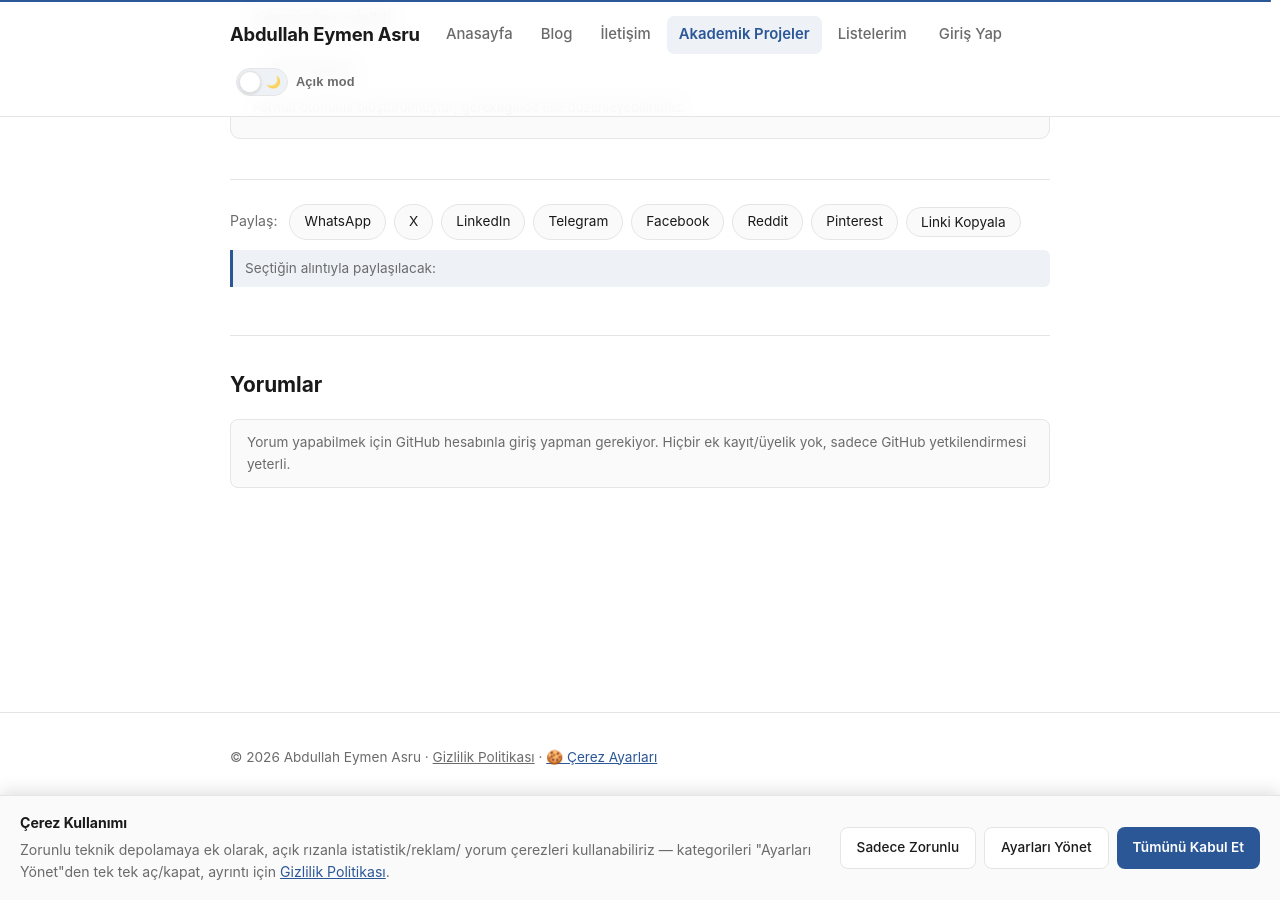
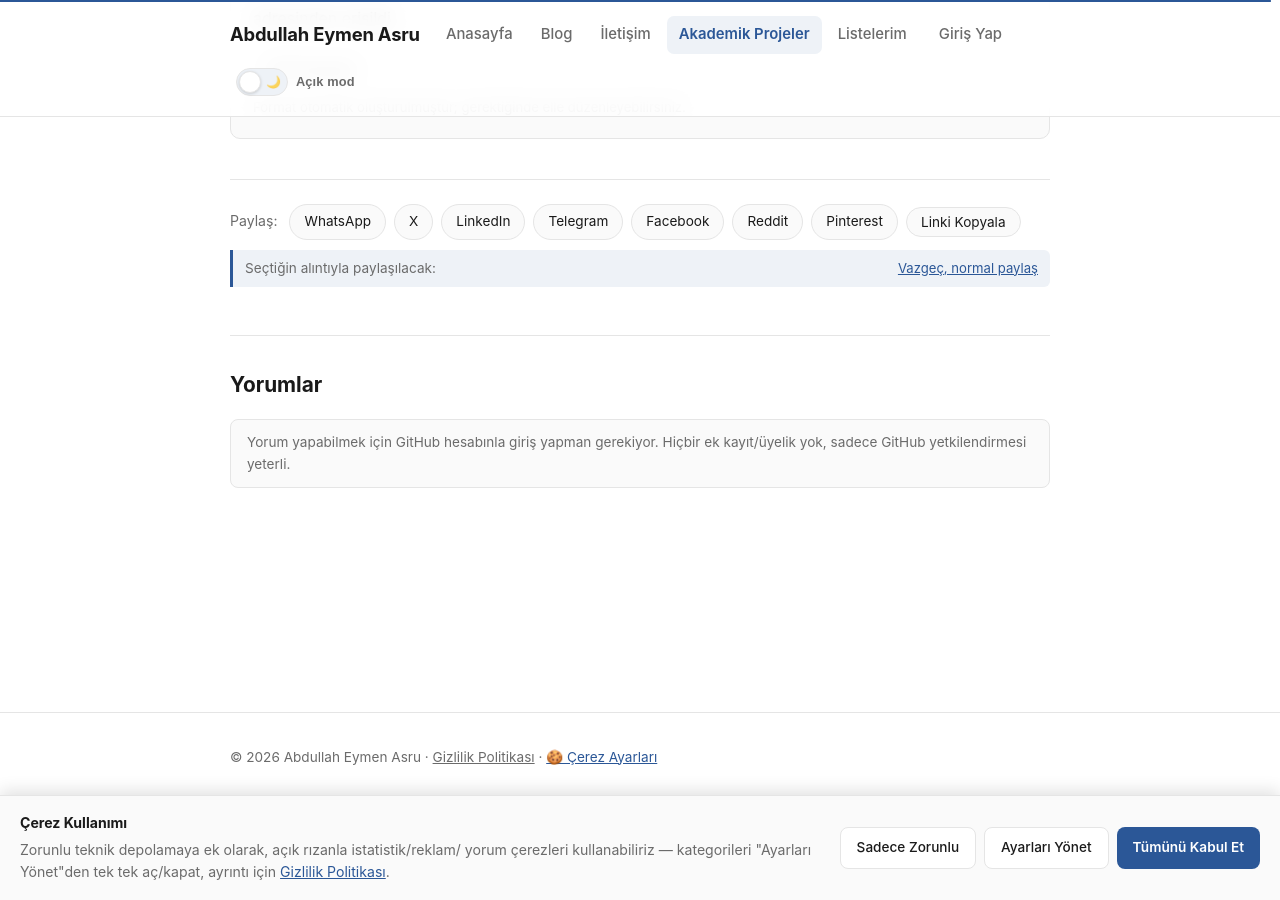
Before and after one commit to abdullah-eymen-asru/abdullah-eymen-asru.github.io, a Jekyll site: the page built from _projects/2026/akademik-kaynaklar.md, in a window 1280 px wide and 900 px high, scrolled down 974 px. Built offline with Jekyll 4.4.1, drawn with Linux system fonts in a browser that asks for light colours; part of the change alters nothing that is shown.

Commit message:
Enhance share functionality with cancellation option
Updated sharing functionality to include cancellation option for quotes and improved clipboard copy behavior.

```diff
--- a/_includes/share.html
+++ b/_includes/share.html
@@ -12,6 +12,7 @@
 </div>
 <p class="share-alinti-notu" id="share-alinti-notu" hidden>
   Seçtiğin alıntıyla paylaşılacak: <span id="share-alinti-onizleme"></span>
+  <button type="button" class="share-alinti-iptal-btn" id="share-alinti-iptal-btn">Vazgeç, normal paylaş</button>
 </p>
 
 <script>
@@ -35,8 +36,19 @@
      * okunuyor, build-time site.url'e GÜVENİLMİYOR.
      */
     const ALINTI_ANAHTARI = "paylas-alinti:" + window.location.pathname;
+    // İPTAL DURUMU: kullanıcı "Vazgeç, normal paylaş" butonuna basarsa, bu
+    // BAYRAK true olur — aktifAlintiyiOku() bundan sonra alıntı hâlâ
+    // sessionStorage'da dursa BİLE boş döner, ta ki YENİ bir alıntı
+    // kopyalanana (secim-alinti-guncellendi event'i) kadar. Sayfa
+    // yenilenince bu bayrak da sıfırlanır (sadece bellekte tutuluyor,
+    // sessionStorage'a YAZILMIYOR) — bu bilinçli bir tercih: "vazgeçme"
+    // sadece o an açık olan sayfa görüntüleme oturumu için geçerli olsun,
+    // kullanıcı sayfayı yenileyip yeniden gelirse alıntı notu (hâlâ 10
+    // dakika içindeyse) tekrar görünsün.
+    let alintiIptalEdildi = false;
 
     function aktifAlintiyiOku() {
+      if (alintiIptalEdildi) return "";
       try {
         const ham = sessionStorage.getItem(ALINTI_ANAHTARI);
         if (!ham) return "";
@@ -78,7 +90,20 @@
     // kaydırdığında (ya da sekmeye geri döndüğünde) not güncel kalsın.
     notuGuncelle();
     window.addEventListener("focus", notuGuncelle);
-    document.addEventListener("secim-alinti-guncellendi", notuGuncelle);
+    document.addEventListener("secim-alinti-guncellendi", () => {
+      // YENİ bir alıntı kopyalandı — önceki "vazgeç" tercihi artık
+      // geçersiz, yeni alıntı normal şekilde gösterilsin.
+      alintiIptalEdildi = false;
+      notuGuncelle();
+    });
+
+    const iptalBtn = document.getElementById("share-alinti-iptal-btn");
+    if (iptalBtn) {
+      iptalBtn.addEventListener("click", () => {
+        alintiIptalEdildi = true;
+        notuGuncelle();
+      });
+    }
 
     const LINK_URETICI = {
       whatsapp: (metin, url) => `https://wa.me/?text=${encodeURIComponent(metin + " " + url)}`,
@@ -128,6 +153,13 @@
     if (copyBtn) {
       copyBtn.addEventListener("click", () => {
         const hedefUrl = gercekUrl || sayfaUrlYedek;
+        // DİĞER PLATFORM LİNKLERİYLE TUTARLI: aktif bir alıntı varsa, o da
+        // (tırnak içinde) linkle birlikte kopyalanır — "Linki Kopyala"
+        // artık sadece çıplak URL değil, WhatsApp/X/Telegram vb. ile AYNI
+        // "alıntı + link" metnini panoya yazıyor.
+        const alinti = aktifAlintiyiOku();
+        const kopyalanacakMetin = alinti ? `${paylasimMetniUret()}\n${hedefUrl}` : hedefUrl;
+
         // WEBVIEW UYUMLULUĞU: navigator.clipboard bazı WebView'lerde hiç
         // tanımlı olmayabilir (izin verilmemiş) ya da writeText() reddedilebilir
         // — bu durumda kullanıcıya bir mesaj gösteriyoruz, sessizce
@@ -138,7 +170,7 @@
           setTimeout(() => { copyBtn.textContent = original; }, 1800);
           return;
         }
-        navigator.clipboard.writeText(hedefUrl).then(() => {
+        navigator.clipboard.writeText(kopyalanacakMetin).then(() => {
           const original = copyBtn.textContent;
           copyBtn.textContent = "Kopyalandı ✓";
           setTimeout(() => { copyBtn.textContent = original; }, 1800);
```
